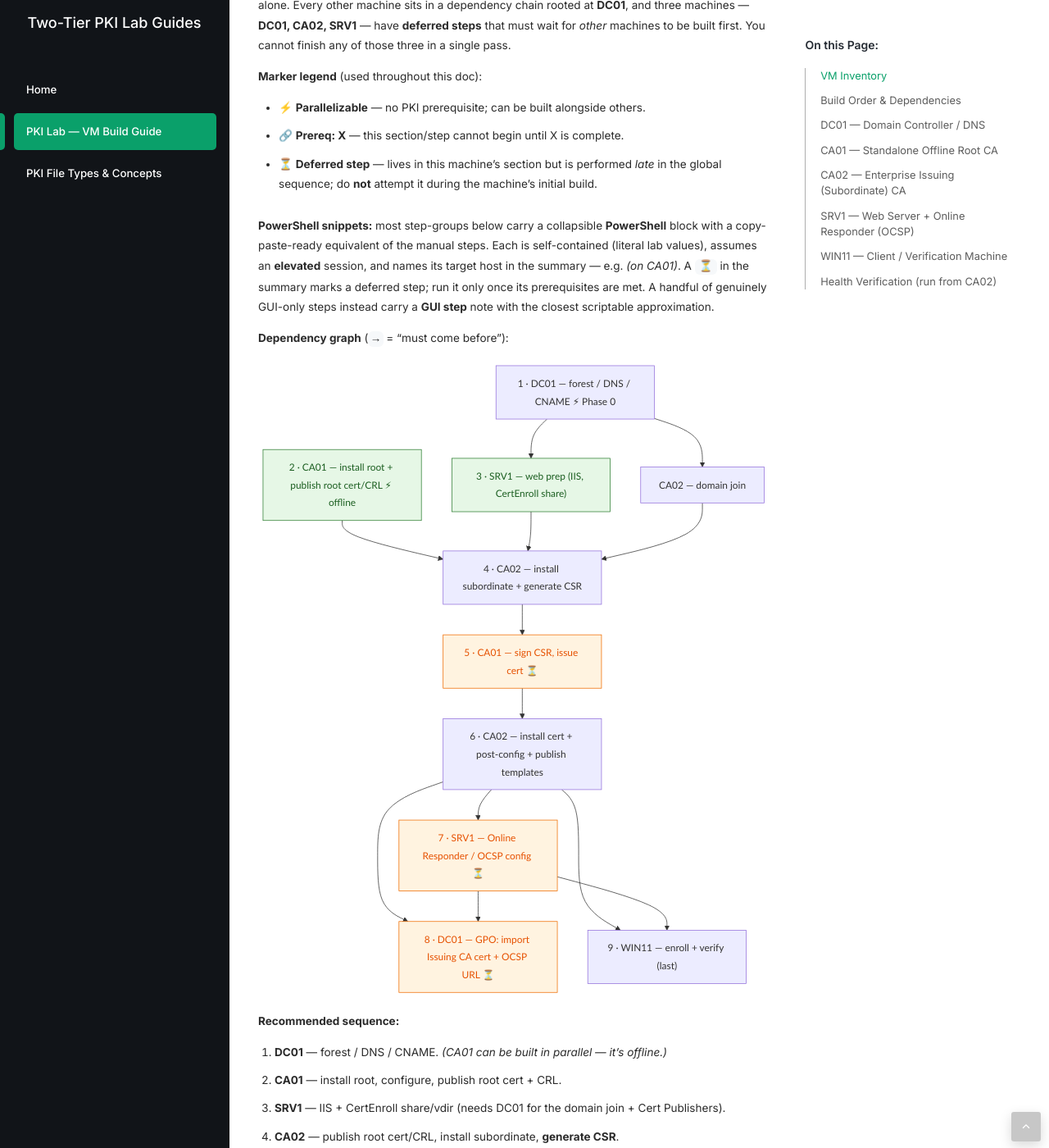
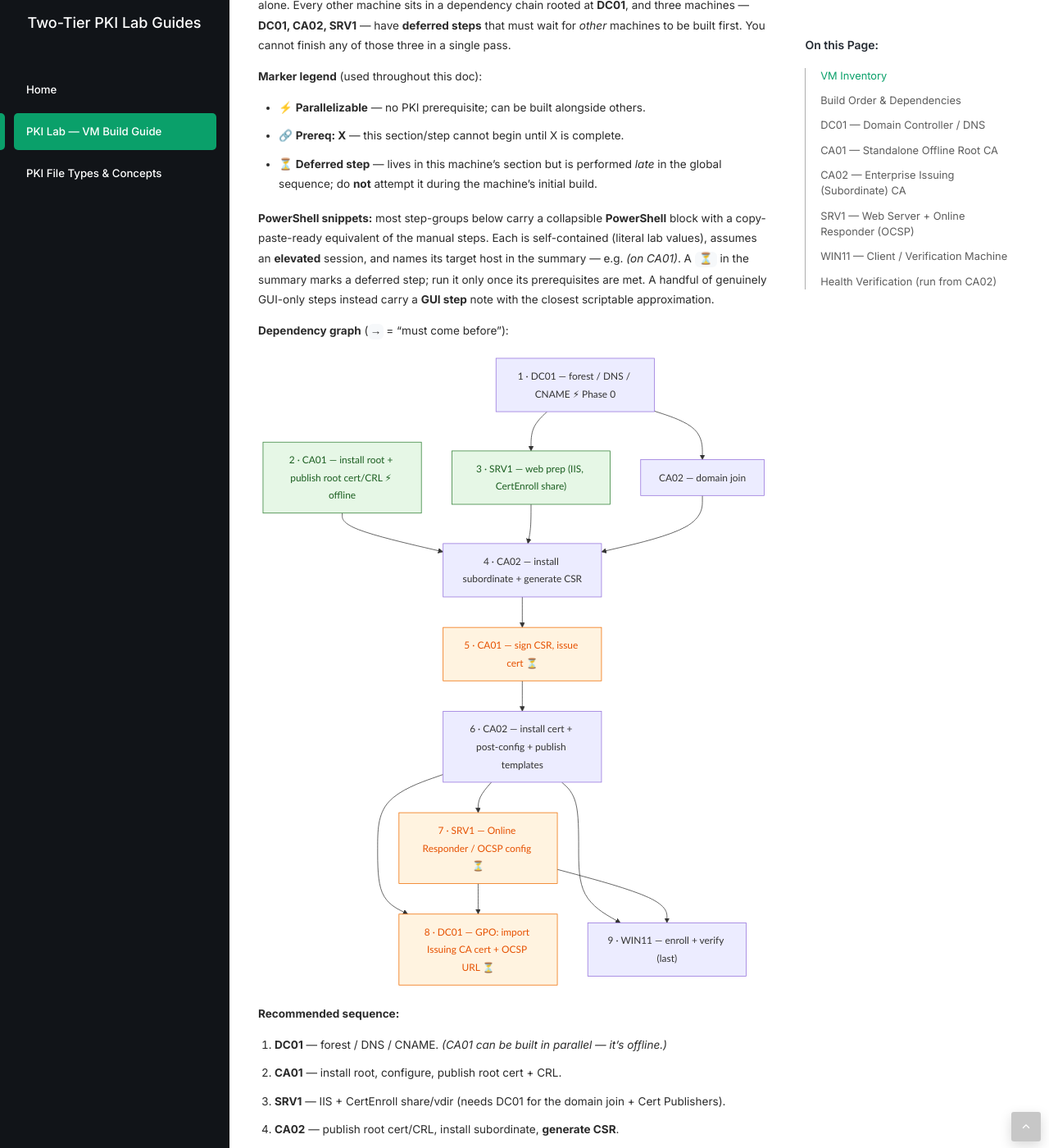
Before and after one commit to Arnesh-EC/PKI-Lab-Guides, a Jekyll site: the page built from vm-building.md, in a window 1280 px wide and 1400 px high, scrolled down 837 px. Shown: the whole window at 82% size. Built offline with Jekyll 4.4.1, drawn with Linux system fonts in a browser that asks for light colours; our own code applies the rules of GitHub Pages for plain Markdown files.

Commit message:
fix(css): add line-height to summary

```diff
--- a/assets/css/stylesheet.css
+++ b/assets/css/stylesheet.css
@@ -285,13 +285,13 @@ button:active {
   outline: none;
 }
 
-p {
+summary, p {
   line-height: 1.8;
 }
 
 blockquote {
   border-left: 5px solid #eee;
-  padding: 10px 20px;
+  padding: 10px 0px;
 }
 
 iframe {
@@ -332,7 +332,7 @@ ul,
 pre,
 blockquote,
 .table {
-  margin-bottom: 1.8rem;
+  margin-bottom: 1.2rem;
 }
 
 ul {
```
